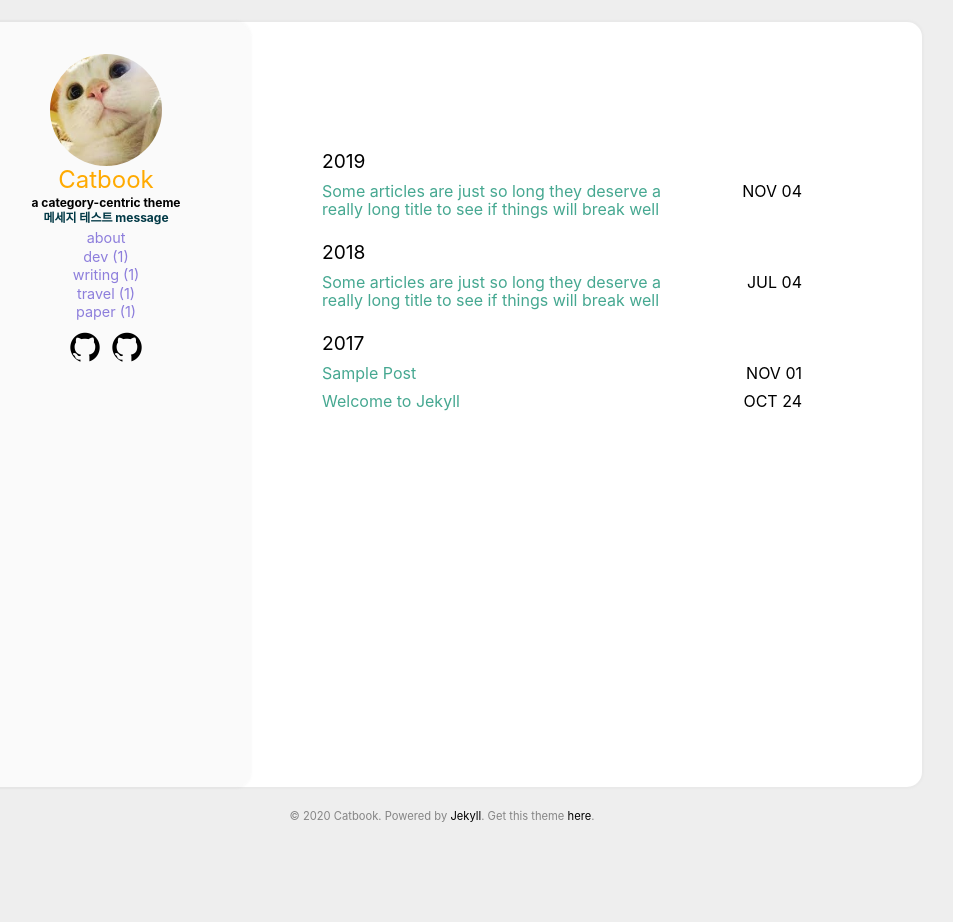
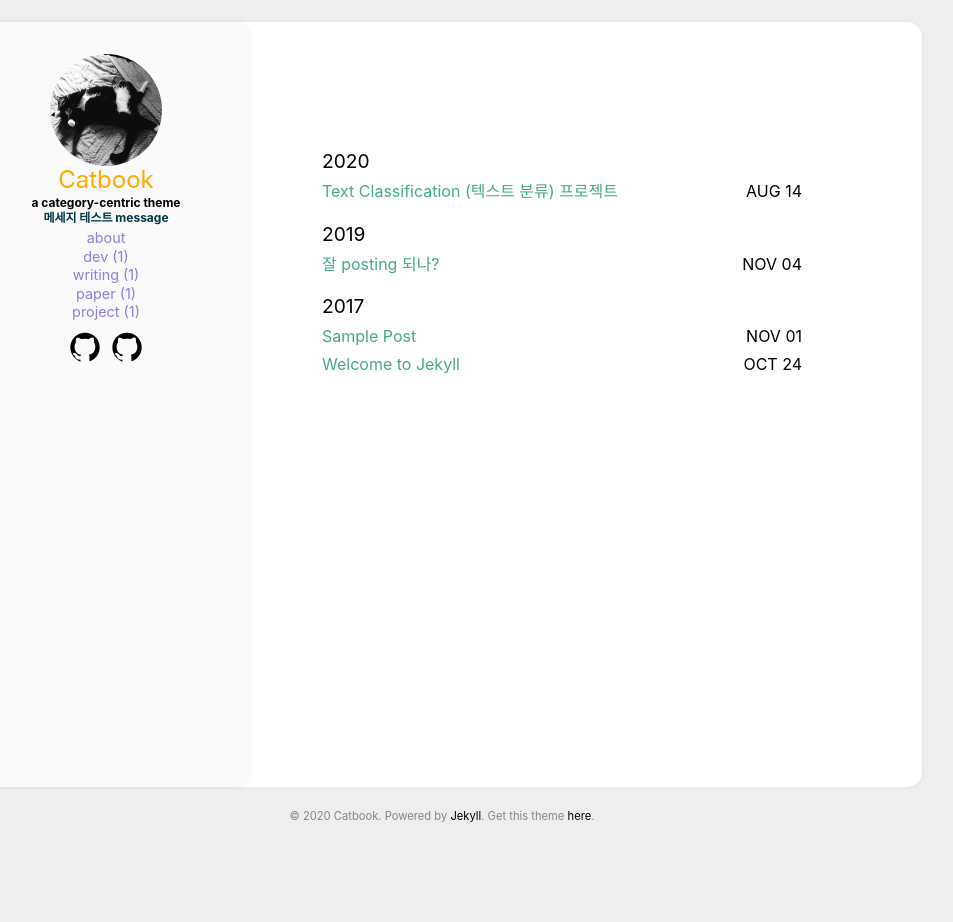
Before and after one commit to paper-cat/paper-cat.github.io, a Jekyll site: the page built from index.html, in a window 1280 px wide. Shown: the whole page, without its empty margins (198-1151 px from the left). Built offline with Jekyll 4.4.1, drawn with Linux system fonts in a browser that asks for light colours.

Commit message:
overflow, 사진 등 수정

````diff
--- a/_config.yml
+++ b/_config.yml
@@ -7,7 +7,7 @@ description: > # this means to ignore newlines until "baseurl"
   Google search results) and in your feed.xml site description.
 
 baseurl: # the subpath of the site
-url: http://paper-cat.github.io/catbook # the base hostname & protocol for your site
+url: http://paper-cat.github.io/dsbook # the base hostname & protocol for your site
 
 permalink: /:year-:month/:title
 timezone:
@@ -19,7 +19,7 @@ disqus_shortname: #disqus shortname
 
 user:
   name: Catbook
-  pic: /assets/img/cat.jpg
+  pic: /assets/img/bame_profile.jpg
   picAlt: "catbook"
   job: a category-centric theme
   message: 메세지 테스트 message
--- a/_posts/2018-07-04-t1.md
+++ /dev/null
@@ -1,7 +0,0 @@
----
-title: Some articles are just so long they deserve a really long title to see if things will break well
-categories: [travel]
-comments: true
----
-
-Lorem ipsum dolor sit amet, consectetur adipiscing elit. Fusce bibendum neque eget nunc mattis eu sollicitudin enim tincidunt. Vestibulum lacus tortor, ultricies id dignissim ac, bibendum in velit. Proin convallis mi ac felis pharetra aliquam. Curabitur dignissim accumsan rutrum. In arcu magna, aliquet vel pretium et, molestie et arcu. Mauris lobortis nulla et felis ullamcorper bibendum. Phasellus et hendrerit mauris. Proin eget nibh a massa vestibulum pretium. Suspendisse eu nisl a ante aliquet bibendum quis a nunc. Praesent varius interdum vehicula. Aenean risus libero, placerat at vestibulum eget, ultricies eu enim. Praesent nulla tortor, malesuada adipiscing adipiscing sollicitudin, adipiscing eget est.
--- a/_posts/2019-11-04-.md
+++ /dev/null
@@ -1,7 +0,0 @@
----
-title: Some articles are just so long they deserve a really long title to see if things will break well
-categories: [paper]
-comments: true
----
-
-Lorem ipsum dolor sit amet, consectetur adipiscing elit. Fusce bibendum neque eget nunc mattis eu sollicitudin enim tincidunt. Vestibulum lacus tortor, ultricies id dignissim ac, bibendum in velit. Proin convallis mi ac felis pharetra aliquam. Curabitur dignissim accumsan rutrum. In arcu magna, aliquet vel pretium et, molestie et arcu. Mauris lobortis nulla et felis ullamcorper bibendum. Phasellus et hendrerit mauris. Proin eget nibh a massa vestibulum pretium. Suspendisse eu nisl a ante aliquet bibendum quis a nunc. Praesent varius interdum vehicula. Aenean risus libero, placerat at vestibulum eget, ultricies eu enim. Praesent nulla tortor, malesuada adipiscing adipiscing sollicitudin, adipiscing eget est.
--- /dev/null
+++ b/_posts/2019-11-04-test.md
@@ -0,0 +1,7 @@
+---
+title: 잘 posting 되나?
+categories: [paper]
+comments: true
+---
+
+그냥 테스팅 포스트 인데 잘 되려나 모르겠네~
--- /dev/null
+++ b/_posts/2020-08-14-dev1.md
@@ -0,0 +1,20 @@
+---
+title: Text Classification (텍스트 분류) 프로젝트
+categories: [project]
+comments: true
+---
+
+(포스팅 테스트 중)
+
+Text Classification 은 Text 관한 문제중에 가장 기본적인 문제입니다. 복잡하지도 않고 좋은 성능을 보이는 모델들이 많기 때문에 Text 관련 딥러닝을 공부하기에 좋은 시작점입니다.
+
+---
+
+파이썬 테스트
+
+```python
+def quote():
+    # Socrates
+    print('The only true wisdom is in knowing you know nothing.')
+
+```
--- a/assets/css/main.scss
+++ b/assets/css/main.scss
@@ -301,6 +301,7 @@ img {
         width: 18rem;
         height: 100%;
         min-height: 100%;
+        overflow: scroll;
     }
 
 }
--- a/categories/travel.html
+++ b/categories/project.html
@@ -1,6 +1,6 @@
 ---
 layout: page
-type: travel
+type: project
 ---
 
 {% include archive.html %}
````
Also changed, not shown: assets/img/bame_profile.jpg (added).
